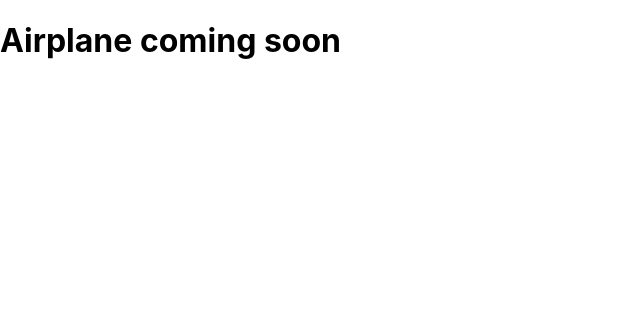
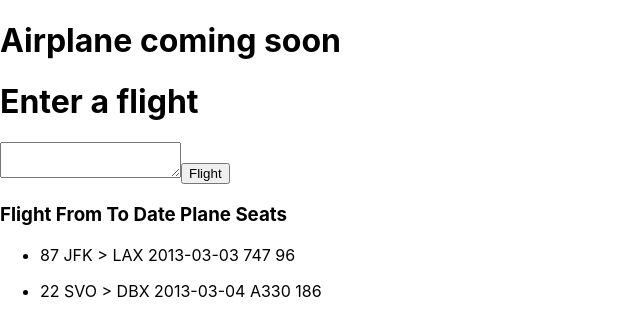
Before and after one commit to mmborres/burning_airlines_client, a React (Create React App) app: page / in a window 1280 px wide. Shown: the top 336 px of the page, without its empty margins (0-640 px from the left). Built offline with nearby package versions, Linux system fonts and the light colour scheme; no server answers.

Commit message:
started on flights.js file

```diff
--- a/package.json
+++ b/package.json
@@ -3,6 +3,7 @@
   "version": "0.1.0",
   "private": true,
   "dependencies": {
+    "axios": "^0.18.0",
     "react": "^16.8.6",
     "react-dom": "^16.8.6",
     "react-scripts": "3.0.0"
--- a/src/components/App.js
+++ b/src/components/App.js
@@ -1,10 +1,12 @@
 import React from 'react';
 import Airplane from './Airplane.js'
+import Flights from './Flights.js'
 
 function App() {
   return (
     <div className="App">
       < Airplane />
+      <Flights />
     </div>
   );
 }
--- /dev/null
+++ b/src/components/Flights.js
@@ -0,0 +1,84 @@
+import React, { Component } from 'react';
+import axios from 'axios';
+
+const SERVER_URL = 'http://localhost:3000/flights.json';
+
+class Flights extends Component {
+  constructor() {
+    super();
+    this.state = {
+      flights: [{"id":1,"flight":"87","date":"2013-03-03","from":"JFK", "to":"LAX", "plane":"747", "seats":96},
+    {"id":2,"flight":"22","date":"2013-03-04","from":"SVO", "to":"DBX", "plane":"A330", "seats":186}]
+    };
+    this.saveFlight = this. saveFlight.bind(this);
+
+    const fetchFlights = () => {
+      axios.get(SERVER_URL).then((results) => {
+        this.setState({flights: results.data});
+        setTimeout(fetchFlights, 3000);
+      });
+    };
+    fetchFlights();
+  }
+
+  saveFlight(flight) {
+    axios.post(SERVER_URL, {flight: flight}).then((result) =>{
+      this.setState({flights: [...this.state.flights, result.data]});
+    });
+  }
+
+  render () {
+    return (
+      <div>
+        <h1>Enter a flight</h1>
+        <FlightForm onSubmit={ this.saveFlight}/>
+        <Gallery flights={ this.state.flights}/>
+      </div>
+    );
+  }
+};
+
+class FlightForm extends Component {
+  constructor() {
+    super();
+    this.state = { flight: '' };
+    this._handleSubmit = this._handleSubmit.bind(this);
+    this._handleChange = this._handleChange.bind(this);
+  }
+
+  _handleSubmit(e) {
+    e.preventDefault();
+    this.props.onSubmit(this.state.flight);
+    this.setState({content: ''});
+  }
+
+  _handleChange(e) {
+    this.detState({ flight: e.target.value });
+  }
+
+  render() {
+    return(
+      <form onSubmit={ this._handleSubmit }>
+        <textarea onChange={ this._handleChange } value={ this.state.flight }></textarea>
+        <input type="submit" value="Flight" />
+      </form>
+    );
+  }
+}
+
+class Gallery extends Component {
+  render() {
+    return (
+      <div>
+      <h3>Flight From  To  Date  Plane Seats</h3>
+      {this.props.flights.map((f) =>
+
+        <ul key={f.id}>
+      <li> {f.flight} {f.from} > {f.to}  {f.date}  {f.plane} {f.seats}</li>
+        </ul> )}
+      </div>
+    );
+  }
+}
+
+export default Flights;
```
Also changed, not shown: 1 other file (tests, documents, lock files or other folders).
